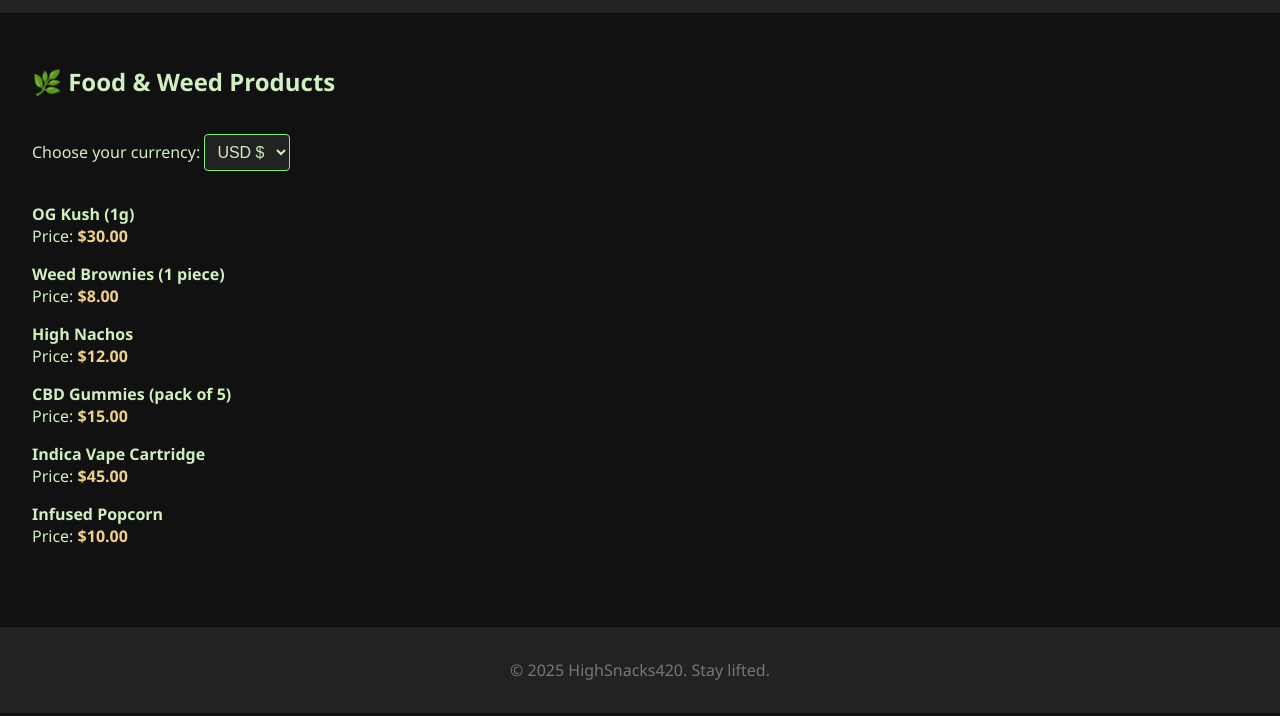
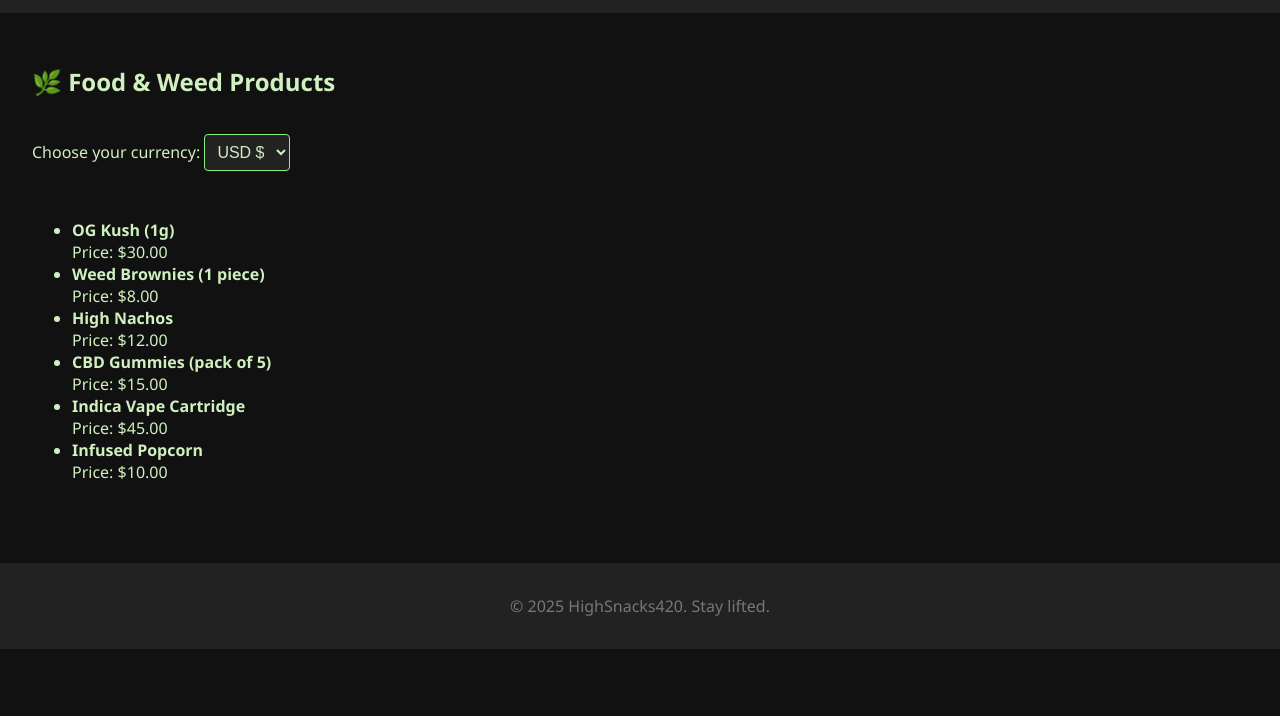
Before and after one commit to Ghostsbc16/Ghostsbc16.git.io, a plain HTML site: page products.html in a window 1280 px wide. Shown: the part 84-800 px from the top of the page. Drawn offline with Linux system fonts and the light colour scheme.

Commit message:
Update products.html

```diff
--- a/products.html
+++ b/products.html
@@ -3,29 +3,18 @@
 <head>
   <meta charset="UTF-8" />
   <meta name="viewport" content="width=device-width, initial-scale=1" />
-  <title>Products | HighSnacks420</title>
+  <title>HighSnacks420 - Products</title>
   <link rel="stylesheet" href="style.css" />
   <style>
-    /* Dropdown style override for better visibility */
+    /* Override some styles for the select */
     #currency-select {
-      margin: 1em 0;
+      margin: 1em 0 2em 0;
       padding: 0.5em;
       background: #222;
       color: #d0f0c0;
       border: 1px solid #81f281;
       font-size: 1em;
       border-radius: 4px;
-    }
-    .price {
-      font-weight: bold;
-      color: #f0d38a;
-    }
-    ul.products {
-      list-style: none;
-      padding: 0;
-    }
-    ul.products li {
-      margin-bottom: 1em;
     }
   </style>
 </head>
@@ -84,7 +73,6 @@
   </footer>
 
   <script>
-    // Fixed example exchange rates relative to USD
     const exchangeRates = {
       USD: 1,
       EUR: 0.91,
@@ -111,7 +99,7 @@
       const rate = exchangeRates[currency];
       const symbol = currencySymbols[currency];
 
-      prices.forEach((el) => {
+      prices.forEach(el => {
         const usdPrice = parseFloat(el.dataset.usd);
         const converted = (usdPrice * rate).toFixed(2);
         el.textContent = `${symbol}${converted}`;
@@ -119,8 +107,6 @@
     }
 
     select.addEventListener("change", updatePrices);
-
-    // Initialize prices on page load
     updatePrices();
   </script>
 </body>
```
